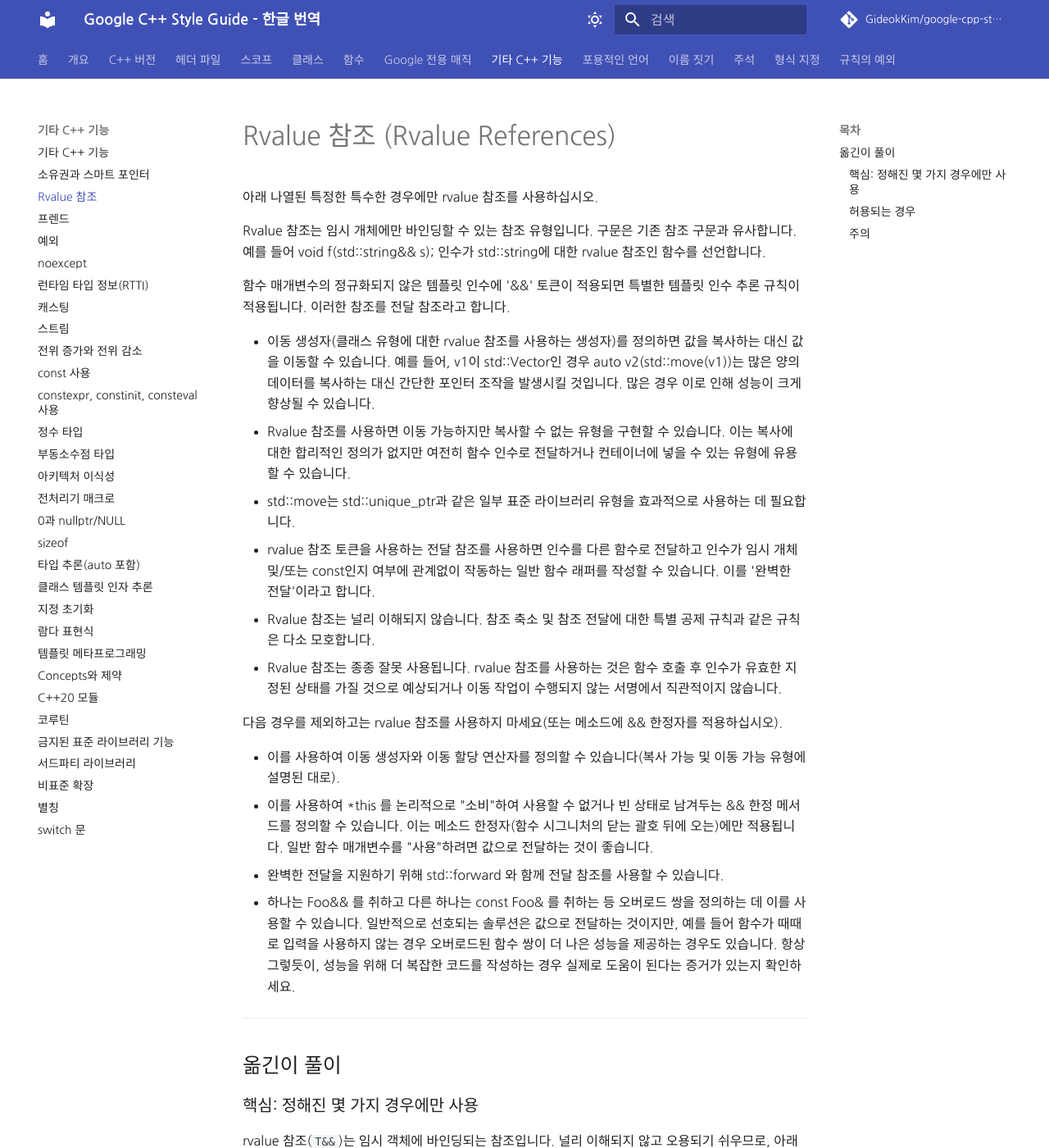
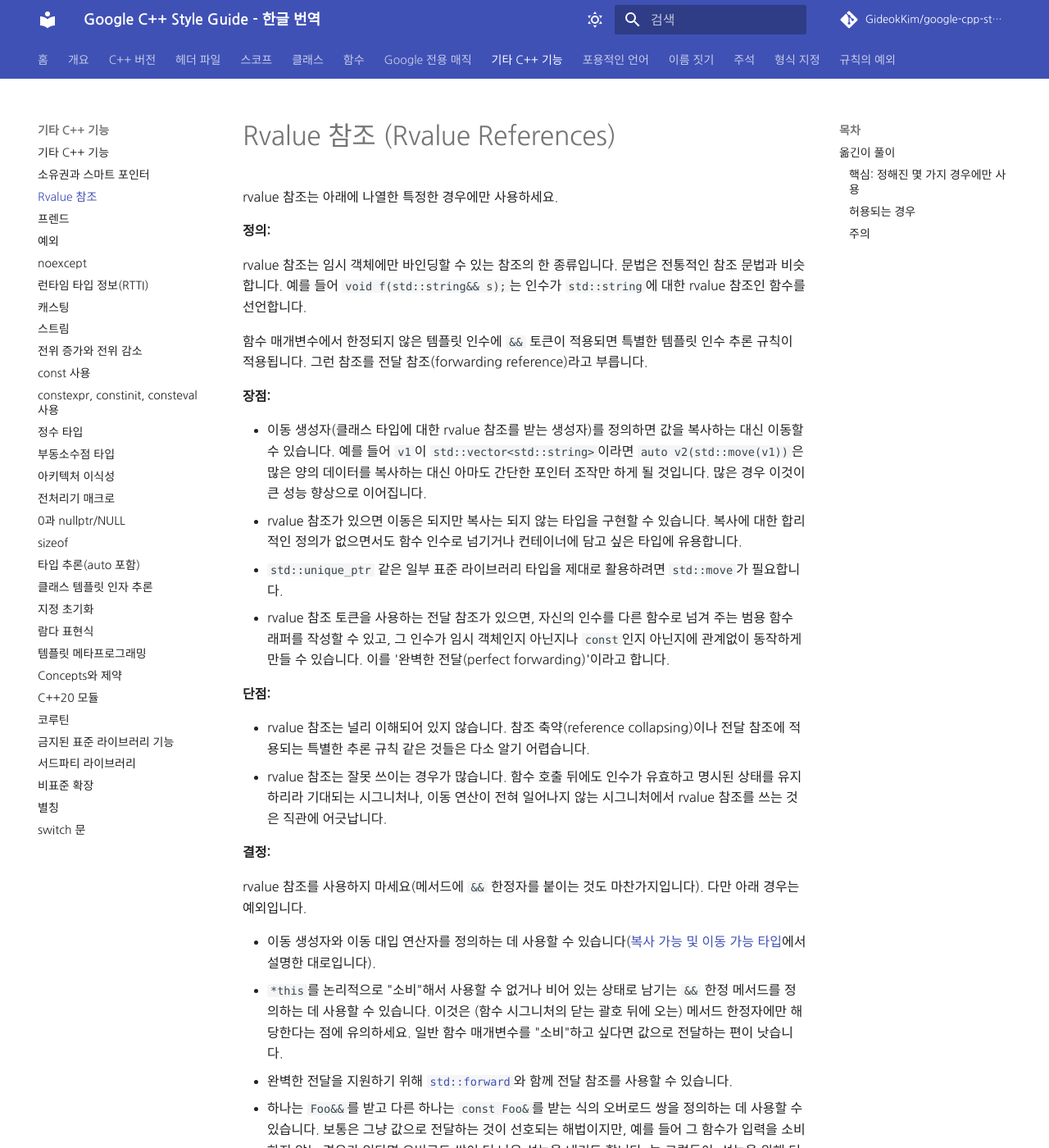
Before and after one commit to GideokKim/google-cpp-style-guide-kr, an MkDocs documentation site: the page built from google cpp style guide/rvalue_references.md, in a window 1280 px wide and 1400 px high. Shown: the whole window at 82% size. Built offline with MkDocs 1.6.1 and Material for MkDocs 9.7.7, drawn with Linux system fonts in a browser that asks for light colours; some web fonts are replaced; comment, search, counter and statistics services are not loaded; some of the changed text lies outside the part shown.

Commit message:
docs(other): restore upstream structure in `rvalue references`
The page flattened the upstream Definition, Pros, Cons and Decision
blocks into unlabelled runs and dropped the links to Copyable and
Movable Types and to std::forward.

Three translation defects mattered more than the structure. The Decision
block's opening inverted the rule: upstream says do not use rvalue
references and do not apply the `&&` qualifier to methods, except as
follows, but the translation turned the parenthetical into an
instruction to apply the qualifier. `deduction` was again rendered as
"공제", the tax-deduction word, in the forwarding-reference rule. And the
Pros example named `std::Vector` with a capital V, which is not a type.

Restore the block labels and links, fix the inversion, and mark the
identifiers as code.

Note that upstream's `#Forwarding_references` link targets an anchor that
does not exist in the document; the term is defined in this page's own
Definition block, so the reference is left as plain text.

```diff
--- a/google cpp style guide/rvalue_references.md
+++ b/google cpp style guide/rvalue_references.md
@@ -1,25 +1,33 @@
 # Rvalue 참조 (Rvalue References)
 
-아래 나열된 특정한 특수한 경우에만 rvalue 참조를 사용하십시오.
+rvalue 참조는 아래에 나열한 특정한 경우에만 사용하세요.
 
-Rvalue 참조는 임시 개체에만 바인딩할 수 있는 참조 유형입니다. 구문은 기존 참조 구문과 유사합니다. 예를 들어 void f(std::string&& s); 인수가 std::string에 대한 rvalue 참조인 함수를 선언합니다.
+**정의:**
 
-함수 매개변수의 정규화되지 않은 템플릿 인수에 '&&' 토큰이 적용되면 특별한 템플릿 인수 추론 규칙이 적용됩니다. 이러한 참조를 전달 참조라고 합니다.
+rvalue 참조는 임시 객체에만 바인딩할 수 있는 참조의 한 종류입니다. 문법은 전통적인 참조 문법과 비슷합니다. 예를 들어 `void f(std::string&& s);`는 인수가 `std::string`에 대한 rvalue 참조인 함수를 선언합니다.
 
-- 이동 생성자(클래스 유형에 대한 rvalue 참조를 사용하는 생성자)를 정의하면 값을 복사하는 대신 값을 이동할 수 있습니다. 예를 들어, v1이 std::Vector<std::string>인 경우 auto v2(std::move(v1))는 많은 양의 데이터를 복사하는 대신 간단한 포인터 조작을 발생시킬 것입니다. 많은 경우 이로 인해 성능이 크게 향상될 수 있습니다.
-- Rvalue 참조를 사용하면 이동 가능하지만 복사할 수 없는 유형을 구현할 수 있습니다. 이는 복사에 대한 합리적인 정의가 없지만 여전히 함수 인수로 전달하거나 컨테이너에 넣을 수 있는 유형에 유용할 수 있습니다.
-- std::move는 std::unique_ptr과 같은 일부 표준 라이브러리 유형을 효과적으로 사용하는 데 필요합니다.
-- rvalue 참조 토큰을 사용하는 전달 참조를 사용하면 인수를 다른 함수로 전달하고 인수가 임시 개체 및/또는 const인지 여부에 관계없이 작동하는 일반 함수 래퍼를 작성할 수 있습니다. 이를 '완벽한 전달'이라고 합니다.
+함수 매개변수에서 한정되지 않은 템플릿 인수에 `&&` 토큰이 적용되면 특별한 템플릿 인수 추론 규칙이 적용됩니다. 그런 참조를 전달 참조(forwarding reference)라고 부릅니다.
 
-- Rvalue 참조는 널리 이해되지 않습니다. 참조 축소 및 참조 전달에 대한 특별 공제 규칙과 같은 규칙은 다소 모호합니다.
-- Rvalue 참조는 종종 잘못 사용됩니다. rvalue 참조를 사용하는 것은 함수 호출 후 인수가 유효한 지정된 상태를 가질 것으로 예상되거나 이동 작업이 수행되지 않는 서명에서 직관적이지 않습니다.
+**장점:**
 
-다음 경우를 제외하고는 rvalue 참조를 사용하지 마세요(또는 메소드에 && 한정자를 적용하십시오).
+- 이동 생성자(클래스 타입에 대한 rvalue 참조를 받는 생성자)를 정의하면 값을 복사하는 대신 이동할 수 있습니다. 예를 들어 `v1`이 `std::vector<std::string>`이라면 `auto v2(std::move(v1))`은 많은 양의 데이터를 복사하는 대신 아마도 간단한 포인터 조작만 하게 될 것입니다. 많은 경우 이것이 큰 성능 향상으로 이어집니다.
+- rvalue 참조가 있으면 이동은 되지만 복사는 되지 않는 타입을 구현할 수 있습니다. 복사에 대한 합리적인 정의가 없으면서도 함수 인수로 넘기거나 컨테이너에 담고 싶은 타입에 유용합니다.
+- `std::unique_ptr` 같은 일부 표준 라이브러리 타입을 제대로 활용하려면 `std::move`가 필요합니다.
+- rvalue 참조 토큰을 사용하는 전달 참조가 있으면, 자신의 인수를 다른 함수로 넘겨 주는 범용 함수 래퍼를 작성할 수 있고, 그 인수가 임시 객체인지 아닌지나 `const`인지 아닌지에 관계없이 동작하게 만들 수 있습니다. 이를 '완벽한 전달(perfect forwarding)'이라고 합니다.
 
-- 이를 사용하여 이동 생성자와 이동 할당 연산자를 정의할 수 있습니다(복사 가능 및 이동 가능 유형에 설명된 대로).
-- 이를 사용하여 *this 를 논리적으로 "소비"하여 사용할 수 없거나 빈 상태로 남겨두는 && 한정 메서드를 정의할 수 있습니다. 이는 메소드 한정자(함수 시그니처의 닫는 괄호 뒤에 오는)에만 적용됩니다. 일반 함수 매개변수를 "사용"하려면 값으로 전달하는 것이 좋습니다.
-- 완벽한 전달을 지원하기 위해 std::forward 와 함께 전달 참조를 사용할 수 있습니다.
-- 하나는 Foo&& 를 취하고 다른 하나는 const Foo& 를 취하는 등 오버로드 쌍을 정의하는 데 이를 사용할 수 있습니다. 일반적으로 선호되는 솔루션은 값으로 전달하는 것이지만, 예를 들어 함수가 때때로 입력을 사용하지 않는 경우 오버로드된 함수 쌍이 더 나은 성능을 제공하는 경우도 있습니다. 항상 그렇듯이, 성능을 위해 더 복잡한 코드를 작성하는 경우 실제로 도움이 된다는 증거가 있는지 확인하세요.
+**단점:**
+
+- rvalue 참조는 널리 이해되어 있지 않습니다. 참조 축약(reference collapsing)이나 전달 참조에 적용되는 특별한 추론 규칙 같은 것들은 다소 알기 어렵습니다.
+- rvalue 참조는 잘못 쓰이는 경우가 많습니다. 함수 호출 뒤에도 인수가 유효하고 명시된 상태를 유지하리라 기대되는 시그니처나, 이동 연산이 전혀 일어나지 않는 시그니처에서 rvalue 참조를 쓰는 것은 직관에 어긋납니다.
+
+**결정:**
+
+rvalue 참조를 사용하지 마세요(메서드에 `&&` 한정자를 붙이는 것도 마찬가지입니다). 다만 아래 경우는 예외입니다.
+
+- 이동 생성자와 이동 대입 연산자를 정의하는 데 사용할 수 있습니다([복사 가능 및 이동 가능 타입](copyable_and_movable_types.md)에서 설명한 대로입니다).
+- `*this`를 논리적으로 "소비"해서 사용할 수 없거나 비어 있는 상태로 남기는 `&&` 한정 메서드를 정의하는 데 사용할 수 있습니다. 이것은 (함수 시그니처의 닫는 괄호 뒤에 오는) 메서드 한정자에만 해당한다는 점에 유의하세요. 일반 함수 매개변수를 "소비"하고 싶다면 값으로 전달하는 편이 낫습니다.
+- 완벽한 전달을 지원하기 위해 [`std::forward`](http://en.cppreference.com/w/cpp/utility/forward)와 함께 전달 참조를 사용할 수 있습니다.
+- 하나는 `Foo&&`를 받고 다른 하나는 `const Foo&`를 받는 식의 오버로드 쌍을 정의하는 데 사용할 수 있습니다. 보통은 그냥 값으로 전달하는 것이 선호되는 해법이지만, 예를 들어 그 함수가 입력을 소비하지 않는 경우가 있다면 오버로드 쌍이 더 나은 성능을 내기도 합니다. 늘 그렇듯이, 성능을 위해 더 복잡한 코드를 작성한다면 그것이 실제로 도움이 된다는 증거를 확보하세요.
 
 ---
 
@@ -31,7 +39,7 @@ rvalue 참조(`T&&`)는 임시 객체에 바인딩되는 참조입니다. 널리
 
 ### 허용되는 경우
 
-1. **이동 생성자·이동 할당 연산자** 정의 (복사 대신 이동으로 성능 향상)
+1. **이동 생성자·이동 대입 연산자** 정의 (복사 대신 이동으로 성능 향상)
 2. **`&&` 한정 메서드**: `*this`를 논리적으로 "소비"하는 메서드 (함수 시그니처 닫는 괄호 뒤 한정자)
 3. **완벽한 전달(perfect forwarding)**: 전달 참조 + `std::forward`
 4. **오버로드 쌍**(`Foo&&` / `const Foo&`): 보통은 값 전달이 낫지만, 성능 이점이 입증될 때
@@ -42,4 +50,4 @@ auto v2(std::move(v1));  // 대량 복사 대신 포인터 몇 개만 옮김
 
 ### 주의
 
-전달 참조의 추론 규칙(참조 축소 등)은 모호하고 직관적이지 않습니다. 성능을 위해 복잡한 코드를 쓸 때는 실제로 이득이 있다는 증거를 확인하세요.
+전달 참조의 추론 규칙(참조 축약 등)은 알기 어렵고 직관적이지 않습니다. 성능을 위해 복잡한 코드를 쓸 때는 실제로 이득이 있다는 증거를 확인하세요.
```
